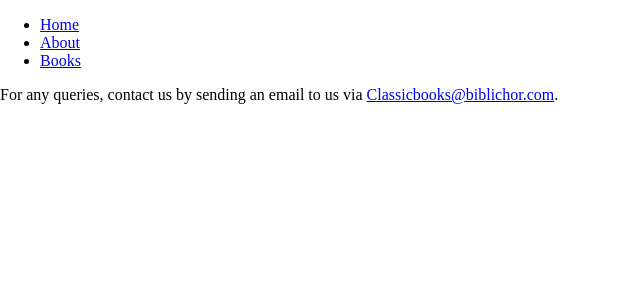
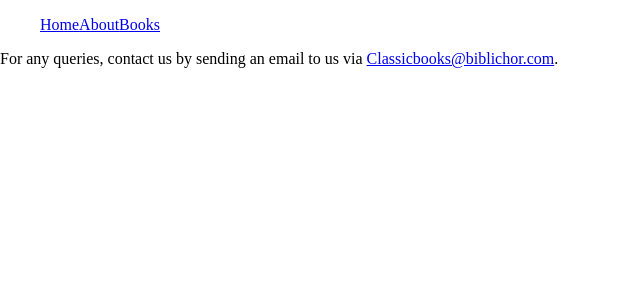
Before and after one commit to Ki-muh/Book-review-app, a React (Create React App) app: page / in a window 1280 px wide. Shown: the top 300 px of the page, without its empty margins (0-640 px from the left). Built offline with nearby package versions, Linux system fonts and the light colour scheme.

Commit message:
Updated Layout.js

```diff
--- a/src/layout/Layout.js
+++ b/src/layout/Layout.js
@@ -5,15 +5,9 @@ const Layout = () => {
     <>
       <nav>
         <ul>
-          <li>
-            <Link to="/home">Home</Link>
-          </li>
-          <li>
-            <Link to="/about">About</Link>
-          </li>
-          <li>
-            <Link to="/books">Books</Link>
-          </li>
+          <Link to="/home">Home</Link>
+          <Link to="/about">About</Link>
+          <Link to="/books">Books</Link>
         </ul>
       </nav>
 
```
